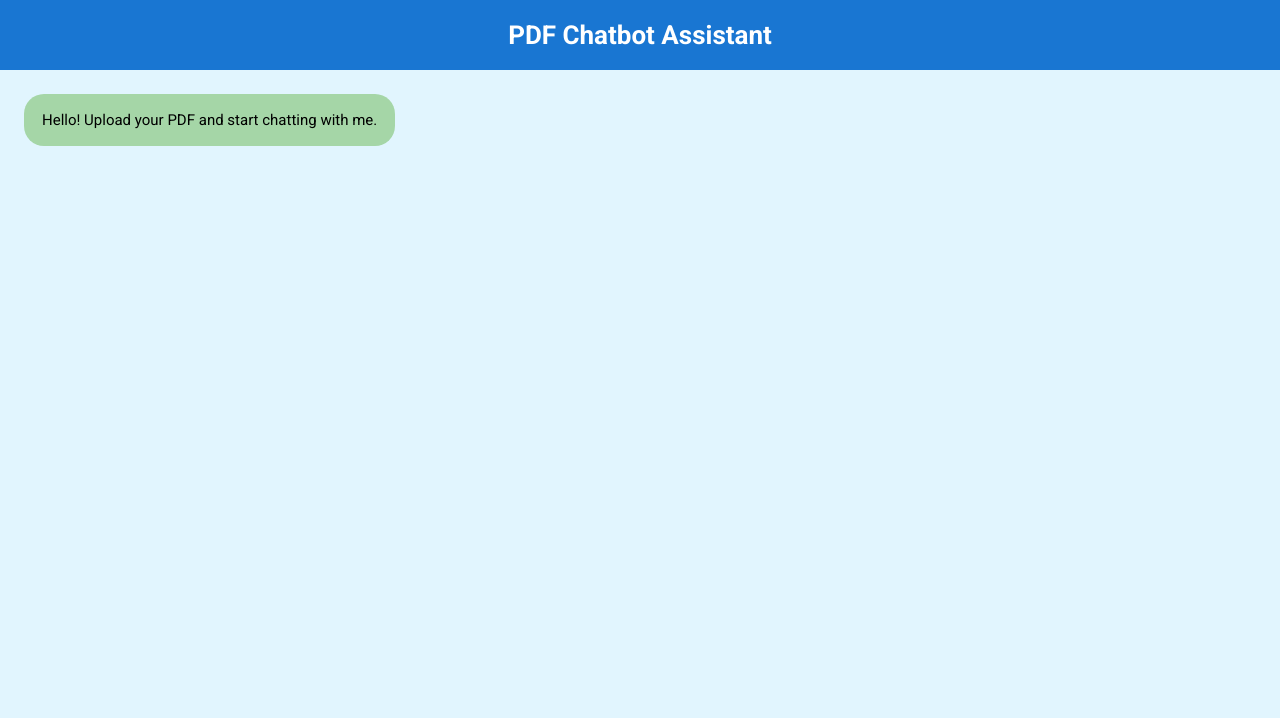
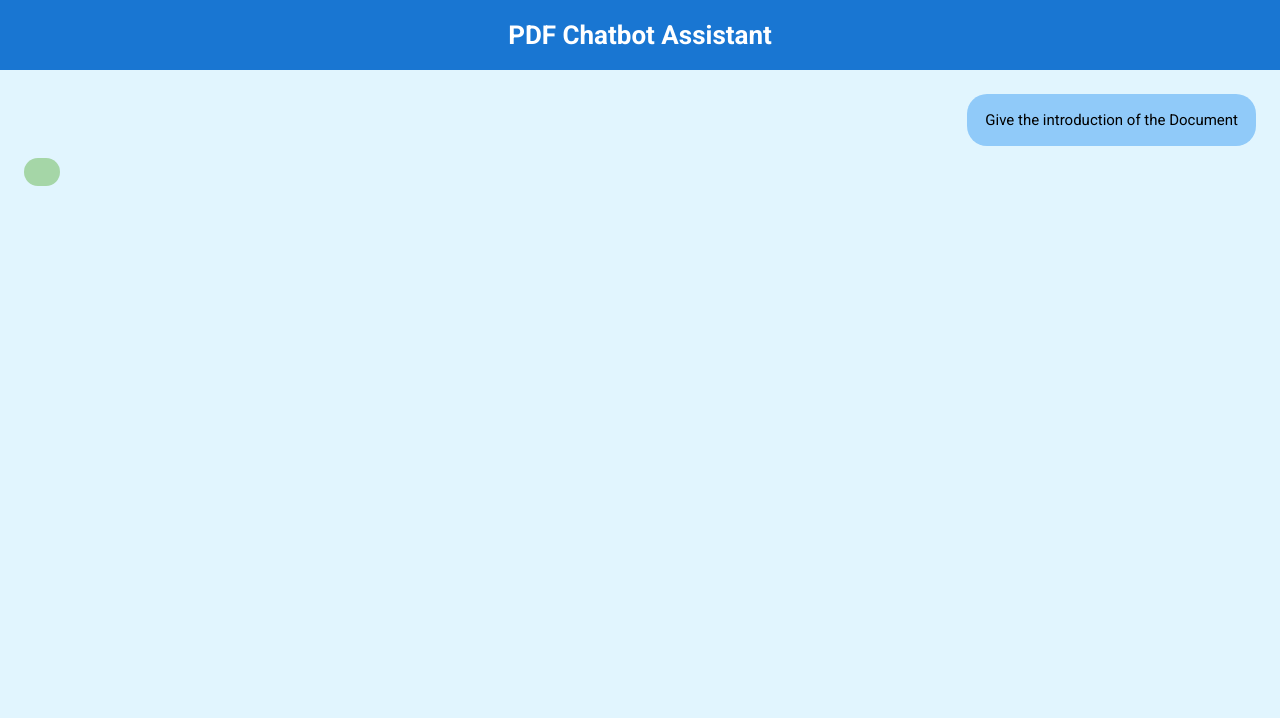
Before and after one commit to chaudharykapil/PDF_bot_LLM, a Flask app: template templates/chatscreen.html in a window 1280 px wide. Shown: the top 718 px of the page. Run offline with Flask 3, Linux system fonts and the light colour scheme; the template is opened without the code that fills it, so the values that code supplies are empty.

Commit message:
add introductory message in chatbot

```diff
--- a/templates/chatscreen.html
+++ b/templates/chatscreen.html
@@ -100,18 +100,25 @@
   <div class="chat-container">
     <div class="chat-header">PDF Chatbot Assistant</div>
     <div class="chat-messages" id="chat-messages">
-      <div class="message bot">Hello! Upload your PDF and start chatting with me.</div>
+
     </div>
     <div class="chat-input">
       <input type="text" id="user-input" placeholder="Type your message..." />
-      <button onclick="sendMessage()">Send</button>
+      <button onclick="ClickSend()">Send</button>
     </div>
   </div>
 
   <script>
-    async function sendMessage() {
-      const input = document.getElementById("user-input");
-      const messageText = input.value.trim();
+    window.addEventListener("load",()=>{
+      sendMessage("Give the introduction of the Document")
+    })
+    function ClickSend() {
+      const input = document.getElementById("user-input").value;
+      sendMessage(input)
+    }
+    async function sendMessage(input) {
+
+      const messageText = input.trim();
       if (!messageText) return;
 
       const messagesDiv = document.getElementById("chat-messages");
@@ -146,6 +153,9 @@
         messagesDiv.appendChild(errorMessage);
         messagesDiv.scrollTop = messagesDiv.scrollHeight;
       }
+      finally{
+        document.getElementById("user-input").value = ""
+      }
     }
   </script>
 </body>
```
